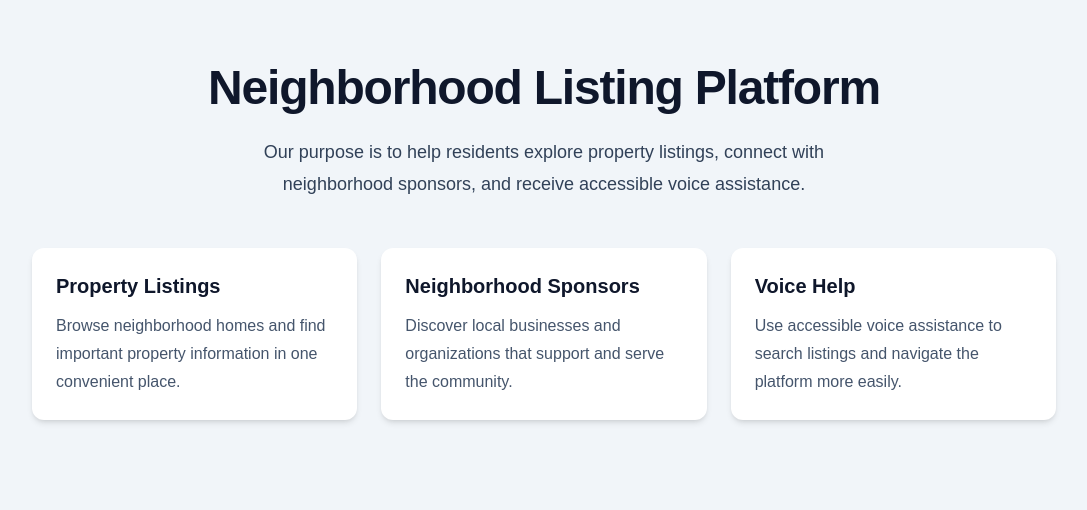
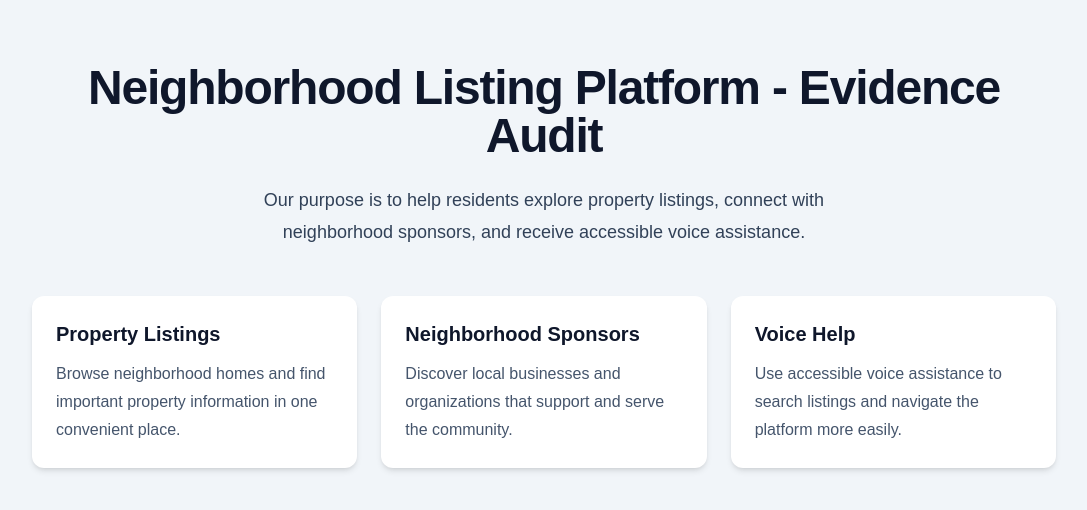
Before and after one commit to Mathlove15/neighborhood-listing-platform, a Next.js app: page / in a window 1280 px wide. Shown: the top 510 px of the page, without its empty margins (96-1183 px from the left). Built offline with nearby package versions, Linux system fonts and the light colour scheme.

Commit message:
feat: update header for evidence audit

```diff
--- a/src/app/page.tsx
+++ b/src/app/page.tsx
@@ -22,7 +22,7 @@ export default function Home() {
       <div className="mx-auto max-w-5xl">
         <header className="text-center">
           <h1 className="text-4xl font-bold tracking-tight sm:text-5xl">
-            Neighborhood Listing Platform
+            Neighborhood Listing Platform - Evidence Audit
           </h1>
 
           <p className="mx-auto mt-6 max-w-2xl text-lg leading-8 text-slate-700">
```
